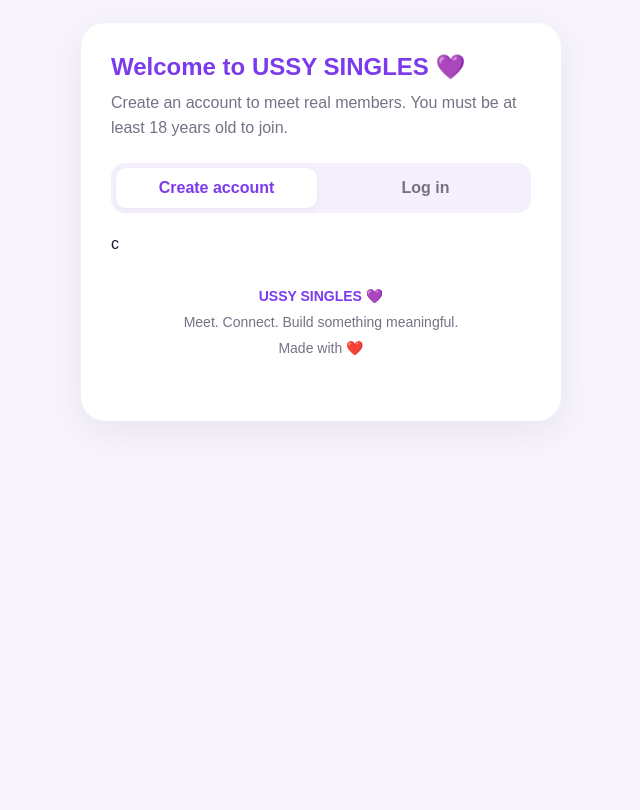
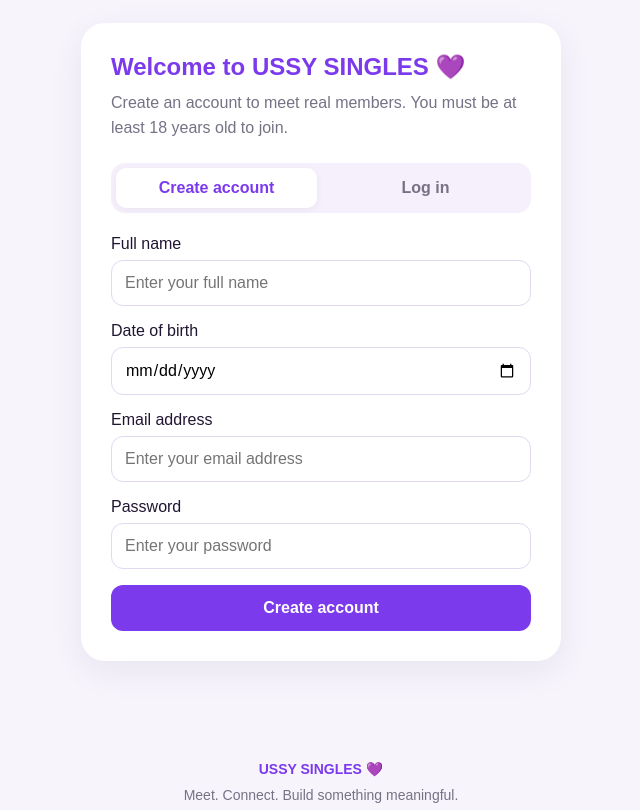
Before and after one commit to usiomonvictory-ops/Ussy-singles, a plain HTML site: page index.html in a window 1280 px wide. Shown: the part 499-1309 px from the top of the page, without its empty margins (319-959 px from the left). Before the commit the page ends 985 px from the top, so only its background shows below. Drawn offline with nearby package versions, Linux system fonts and the light colour scheme.

Commit message:
Update index.html

```diff
--- a/index.html
+++ b/index.html
@@ -8,6 +8,9 @@
 <script src="https://cdn.jsdelivr.net/npm/@supabase/supabase-js@2"></script>
 <style>
 *{margin:0;padding:0;box-sizing:border-box}
+ .auth-hidden {
+  display: none !important;
+}
 :root{--purple:#7c3aed;--pink:#ec4899;--dark:#211631;--muted:#777185;--light:#f8f5ff;--white:#fff;--line:#eee8f6}
 body{font-family:Arial,sans-serif;background:#f7f4fc;color:var(--dark);min-height:100vh}
 button,input,textarea{font:inherit}button{cursor:pointer;border:0}
@@ -64,11 +67,7 @@ nav .logout{color:#c24170}
 .auth-tabs button.active{background:#fff;color:var(--purple);box-shadow:0 2px 8px #0000000d}
 .notice{padding:12px 14px;border-radius:12px;background:#f3edff;color:#5b21b6;font-size:13px;line-height:1.55;margin:12px 0}
 .notice.error{background:#fff0f2;color:#b42345}.notice.success{background:#ecfdf3;color:#167344}
-.auth-hidden{display:none!important}
-.chat-box{background:#fff;border-radius:22px;max-width:760px;margin:auto;overflow:hidden;box-shadow:0 5px 20px #0000000d}
-.chat-header{display:flex;align-items:center;gap:15px;padding:18px;border-bottom:1px solid var(--line)}
-.chat-header img{width:52px;height:52px;border-radius:50%;object-fit:cover;background:#eee}
-.chat-header p{color:var(--muted);font-size:13px;margin-top:5px}
+.auth-hidden
 .messages{height:340px;overflow-y:auto;padding:20px;display:flex;flex-direction:column;gap:12px}
 .message{padding:11px 15px;border-radius:18px;max-width:82%;font-size:14px;line-height:1.5;overflow-wrap:anywhere}
 .message.sent{background:var(--purple);color:#fff;align-self:flex-end;border-bottom-right-radius:5px}
@@ -131,17 +130,88 @@ footer strong{color:var(--purple)}
 
 <section id="authShell" class="auth-wrap">
   <div class="auth-card">
+
     <h2>Welcome to USSY SINGLES 💜</h2>
+
     <p>Create an account to meet real members. You must be at least 18 years old to join.</p>
+
     <div class="auth-tabs">
-      <button id="signupTab" class="active" onclick="setAuthMode('signup')">Create account</button>
-      <button id="loginTab" onclick="setAuthMode('login')">Log in</button>
+      <button type="button" id="signupTab" class="active" onclick="setAuthMode('signup')">
+        Create account
+      </button>
+
+      <button type="button" id="loginTab" onclick="setAuthMode('login')">
+        Log in
+      </button>
     </div>
+
     <div id="authNotice" class="notice auth-hidden" role="status"></div>
+
     <form id="authForm" onsubmit="handleAuthSubmit(event)">
+
       <div id="signupFields">
-     c
 
+        <div style="margin-bottom:16px;">
+          <label for="fullName">Full name</label>
+          <input
+            type="text"
+            id="fullName"
+            placeholder="Enter your full name"
+            autocomplete="name"
+            required
+            style="width:100%;padding:13px;border:1px solid #e2d8ef;border-radius:12px;margin-top:7px;"
+          >
+        </div>
+
+        <div style="margin-bottom:16px;">
+          <label for="dob">Date of birth</label>
+          <input
+            type="date"
+            id="dob"
+            required
+            style="width:100%;padding:13px;border:1px solid #e2d8ef;border-radius:12px;margin-top:7px;"
+          >
+        </div>
+
+      </div>
+
+      <div style="margin-bottom:16px;">
+        <label for="authEmail">Email address</label>
+        <input
+          type="email"
+          id="authEmail"
+          placeholder="Enter your email address"
+          autocomplete="email"
+          required
+          style="width:100%;padding:13px;border:1px solid #e2d8ef;border-radius:12px;margin-top:7px;"
+        >
+      </div>
+
+      <div style="margin-bottom:16px;">
+        <label for="authPassword">Password</label>
+        <input
+          type="password"
+          id="authPassword"
+          placeholder="Enter your password"
+          minlength="8"
+          autocomplete="new-password"
+          required
+          style="width:100%;padding:13px;border:1px solid #e2d8ef;border-radius:12px;margin-top:7px;"
+        >
+      </div>
+
+      <button
+        type="submit"
+        id="authSubmit"
+        style="width:100%;padding:14px;background:#7c3aed;color:white;border:0;border-radius:12px;font-weight:bold;cursor:pointer;"
+      >
+        Create account
+      </button>
+
+    </form>
+
+  </div>
+</section>
 <div id="appShell">
   <main>
     <section class="page active section" id="discover">
```
